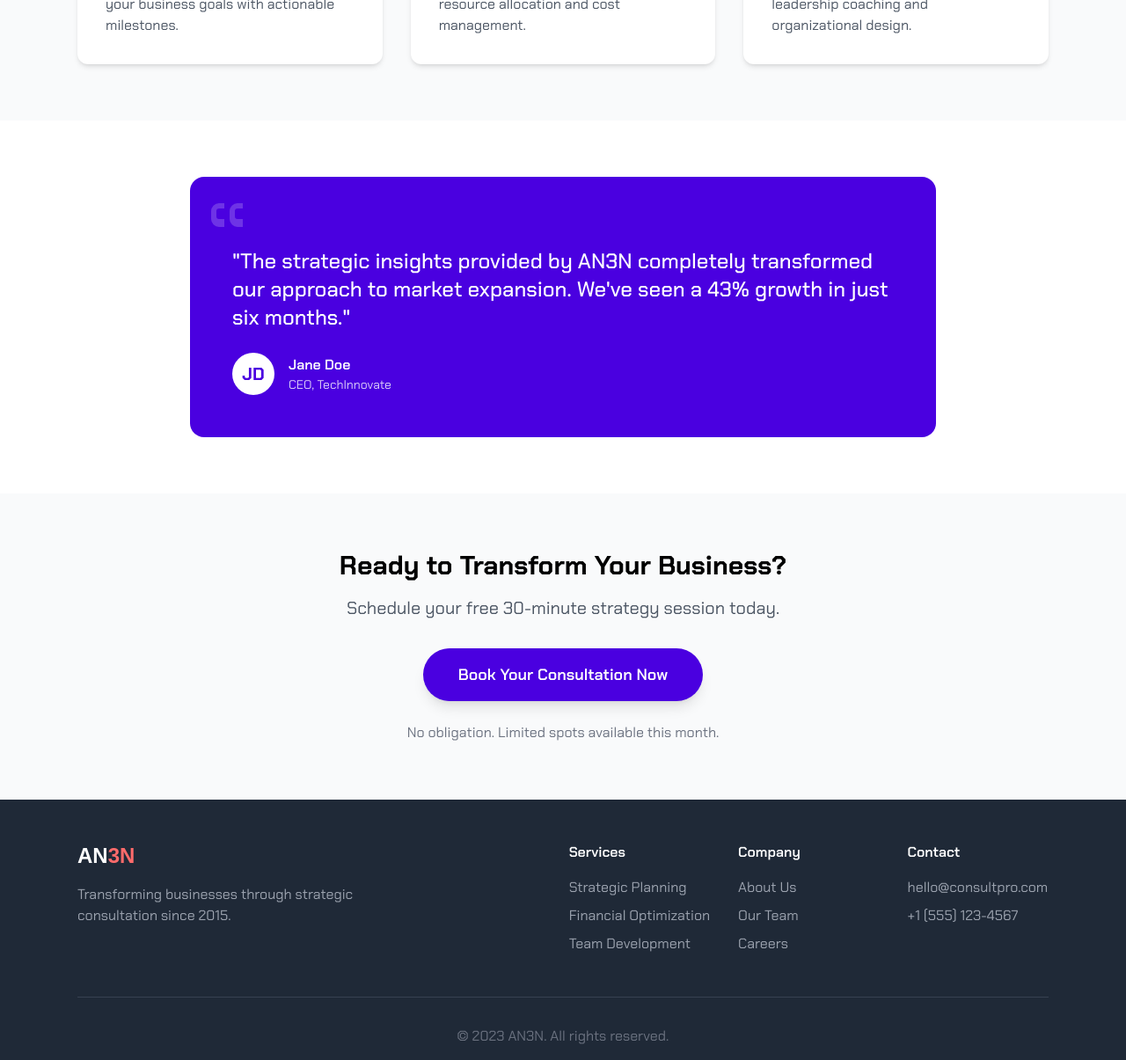
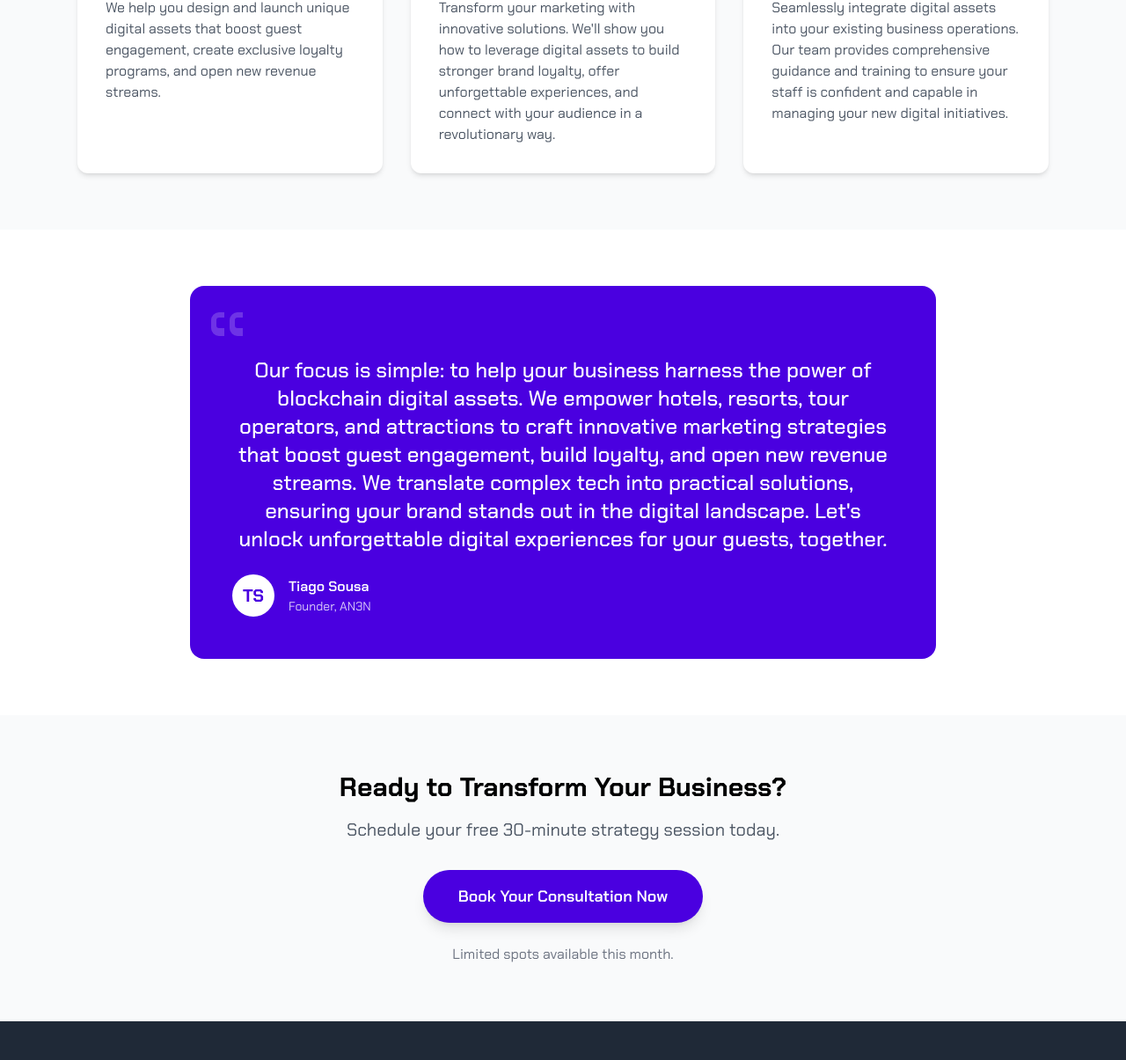
Before and after one commit to tiago-a-sousa/Hello-World-I-m-vibe-coding-this-, a plain HTML site: page index.html in a window 1280 px wide. Shown: the part 921-2126 px from the top of the page at 88% size. Drawn offline with nearby package versions, Linux system fonts and the light colour scheme; a web font is replaced by a local one.

Commit message:
new copywrite and new logo

```diff
--- a/index.html
+++ b/index.html
@@ -3,7 +3,7 @@
 <head>
     <meta charset="UTF-8">
     <meta name="viewport" content="width=device-width, initial-scale=1.0">
-    <title>Expert Consultation Services</title>
+    <title>AN3N - Digital Assets Strategy & Development</title>
     <script src="https://cdn.tailwindcss.com"></script>
     <link rel="preconnect" href="https://fonts.googleapis.com">
 <link rel="preconnect" href="https://fonts.gstatic.com" crossorigin>
@@ -55,8 +55,8 @@
         <div class="max-w-6xl mx-auto px-6">
             <div class="flex flex-col md:flex-row items-center">
                 <div class="md:w-1/2 mb-10 md:mb-0">
-                    <h1 class="text-4xl md:text-5xl font-bold leading-tight mb-4">Transform Your Business With Expert Consultation</h1>
-                    <p class="text-xl mb-8 opacity-90">Strategic solutions tailored to your unique challenges.</p>
+                    <h1 class="text-4xl md:text-5xl font-bold leading-tight mb-4">Unlocking Digital Assets for Tourism & Hospitality</h1>
+                    <p class="text-xl mb-8 opacity-90">Innovative solutions to enhance guest experiences and create new revenue streams.</p>
                     <button class="cta-button text-white px-8 py-3 rounded-full font-medium text-lg shadow-lg">
                         Book Your Free Strategy Call
                     </button>
@@ -85,8 +85,8 @@
                             <path stroke-linecap="round" stroke-linejoin="round" stroke-width="2" d="M9 19v-6a2 2 0 00-2-2H5a2 2 0 00-2 2v6a2 2 0 002 2h2a2 2 0 002-2zm0 0V9a2 2 0 012-2h2a2 2 0 012 2v10m-6 0a2 2 0 002 2h2a2 2 0 002-2m0 0V5a2 2 0 012-2h2a2 2 0 012 2v14a2 2 0 01-2 2h-2a2 2 0 01-2-2z" />
                         </svg>
                     </div>
-                    <h3 class="text-xl font-semibold mb-3">Strategic Planning</h3>
-                    <p class="text-gray-600">Develop clear roadmaps to achieve your business goals with actionable milestones.</p>
+                    <h3 class="text-xl font-semibold mb-3">Digital Assets Strategy & Development</h3>
+                    <p class="text-gray-600">We help you design and launch unique digital assets that boost guest engagement, create exclusive loyalty programs, and open new revenue streams.</p>
                 </div>
 
                 <div class="feature-card bg-white p-8 rounded-xl shadow-md">
@@ -95,8 +95,8 @@
                             <path stroke-linecap="round" stroke-linejoin="round" stroke-width="2" d="M12 8c-1.657 0-3 .895-3 2s1.343 2 3 2 3 .895 3 2-1.343 2-3 2m0-8c1.11 0 2.08.402 2.599 1M12 8V7m0 1v8m0 0v1m0-1c-1.11 0-2.08-.402-2.599-1M21 12a9 9 0 11-18 0 9 9 0 0118 0z" />
                         </svg>
                     </div>
-                    <h3 class="text-xl font-semibold mb-3">Financial Optimization</h3>
-                    <p class="text-gray-600">Maximize profitability through efficient resource allocation and cost management.</p>
+                    <h3 class="text-xl font-semibold mb-3">Digital Assets - Powered Marketing Campaigns</h3>
+                    <p class="text-gray-600">Transform your marketing with innovative solutions. We'll show you how to leverage digital assets to build stronger brand loyalty, offer unforgettable experiences, and connect with your audience in a revolutionary way.</p>
                 </div>
 
                 <div class="feature-card bg-white p-8 rounded-xl shadow-md">
@@ -105,8 +105,8 @@
                             <path stroke-linecap="round" stroke-linejoin="round" stroke-width="2" d="M17 20h5v-2a3 3 0 00-5.356-1.857M17 20H7m10 0v-2c0-.656-.126-1.283-.356-1.857M7 20H2v-2a3 3 0 015.356-1.857M7 20v-2c0-.656.126-1.283.356-1.857m0 0a5.002 5.002 0 019.288 0M15 7a3 3 0 11-6 0 3 3 0 016 0zm6 3a2 2 0 11-4 0 2 2 0 014 0zM7 10a2 2 0 11-4 0 2 2 0 014 0z" />
                         </svg>
                     </div>
-                    <h3 class="text-xl font-semibold mb-3">Team Development</h3>
-                    <p class="text-gray-600">Build high-performing teams through leadership coaching and organizational design.</p>
+                    <h3 class="text-xl font-semibold mb-3">Digital Asset Integration & Training</h3>
+                    <p class="text-gray-600">Seamlessly integrate digital assets into your existing business operations. Our team provides comprehensive guidance and training to ensure your staff is confident and capable in managing your new digital initiatives.</p>
                 </div>
             </div>
         </div>
@@ -119,16 +119,20 @@
                 <svg class="absolute top-6 left-6 h-12 w-12 text-white opacity-20" fill="currentColor" viewBox="0 0 32 32">
                     <path d="M10,8H6a2,2,0,0,0-2,2v4a2,2,0,0,0,2,2h4v6H6a6,6,0,0,1-6-6V10A6,6,0,0,1,6,4h4Zm14,0H20a2,2,0,0,0-2,2v4a2,2,0,0,0,2,2h4v6H20a6,6,0,0,1-6-6V10A6,6,0,0,1,20,4h4Z"/>
                 </svg>
-                <div class="text-xl md:text-2xl font-medium mb-6 mt-8">
-                    "The strategic insights provided by AN3N completely transformed our approach to market expansion. We've seen a 43% growth in just six months."
+                <div class="text-xl md:text-2xl font-medium mb-6 mt-8 text-center">
+                    Our focus is simple: to help your business harness the power of blockchain digital assets.
+
+We empower hotels, resorts, tour operators, and attractions to craft innovative marketing strategies that boost guest engagement, build loyalty, and open new revenue streams. We translate complex tech into practical solutions, ensuring your brand stands out in the digital landscape.
+
+Let's unlock unforgettable digital experiences for your guests, together.
                 </div>
                 <div class="flex items-center">
                     <div class="w-12 h-12 bg-white rounded-full flex items-center justify-center text-[#4A00E0] font-bold text-xl">
-                        JD
+                        TS
                     </div>
                     <div class="ml-4">
-                        <div class="font-semibold">Jane Doe</div>
-                        <div class="opacity-80 text-sm">CEO, TechInnovate</div>
+                        <div class="font-semibold">Tiago Sousa</div>
+                        <div class="opacity-80 text-sm">Founder, AN3N</div>
                     </div>
                 </div>
             </div>
@@ -143,7 +147,7 @@
             <button class="cta-button text-white px-10 py-4 rounded-full font-semibold text-lg shadow-lg">
                 Book Your Consultation Now
             </button>
-            <p class="mt-6 text-gray-500">No obligation. Limited spots available this month.</p>
+            <p class="mt-6 text-gray-500">Limited spots available this month.</p>
         </div>
     </section>
 
@@ -152,37 +156,37 @@
         <div class="max-w-6xl mx-auto px-6">
             <div class="flex flex-col md:flex-row justify-between">
                 <div class="mb-8 md:mb-0">
-                    <div class="font-bitcount text-2xl font-bold mb-4">AN<span class="text-[#FF6B6B]">3N</span></div>
-                    <p class="text-gray-400 max-w-xs">Transforming businesses through strategic consultation since 2015.</p>
+                    <div class="font-bitcount text-2xl font-bold mb-4">AN<span class="text-[#4A00E0]">3N</span></div>
+                    <p class="text-gray-400 max-w-xs">Transforming businesses through strategic consultation since 2025.</p>
                 </div>
-                <div class="grid grid-cols-2 md:grid-cols-3 gap-8">
+                <div class="grid grid-cols-2 md:grid-cols-2 gap-8">
                     <div>
                         <h3 class="font-semibold mb-4">Services</h3>
                         <ul class="space-y-2 text-gray-400">
-                            <li>Strategic Planning</li>
-                            <li>Financial Optimization</li>
-                            <li>Team Development</li>
+                            <li>Digital Assets Strategy & Development</li>
+                            <li>Blockchain-Powered Marketing</li>
+                            <li>Digital Asset Integration & Training</li>
                         </ul>
                     </div>
-                    <div>
+                    <!-- <div>
                         <h3 class="font-semibold mb-4">Company</h3>
                         <ul class="space-y-2 text-gray-400">
                             <li>About Us</li>
                             <li>Our Team</li>
                             <li>Careers</li>
                         </ul>
-                    </div>
+                    </div> -->
                     <div>
                         <h3 class="font-semibold mb-4">Contact</h3>
                         <ul class="space-y-2 text-gray-400">
-                            <li>hello@consultpro.com</li>
-                            <li>+1 (555) 123-4567</li>
+                            <li>info@an3n.com</li>
+                            <li>+351 910 695 295</li>
                         </ul>
                     </div>
                 </div>
             </div>
             <div class="border-t border-gray-700 mt-12 pt-8 text-center text-gray-500">
-                <p>&copy; 2023 AN3N. All rights reserved.</p>
+                <p>&copy; 2025 AN3N. All rights reserved.</p>
             </div>
         </div>
     </footer>
```
